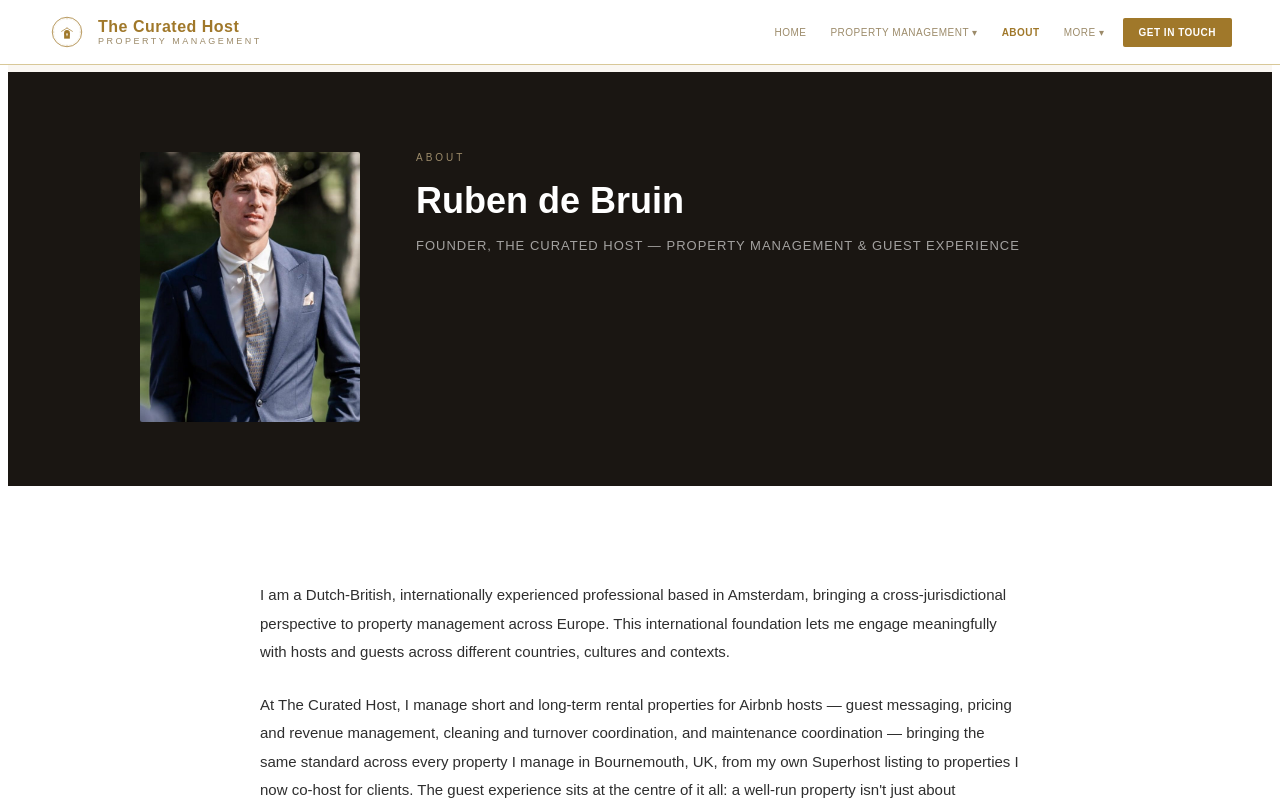
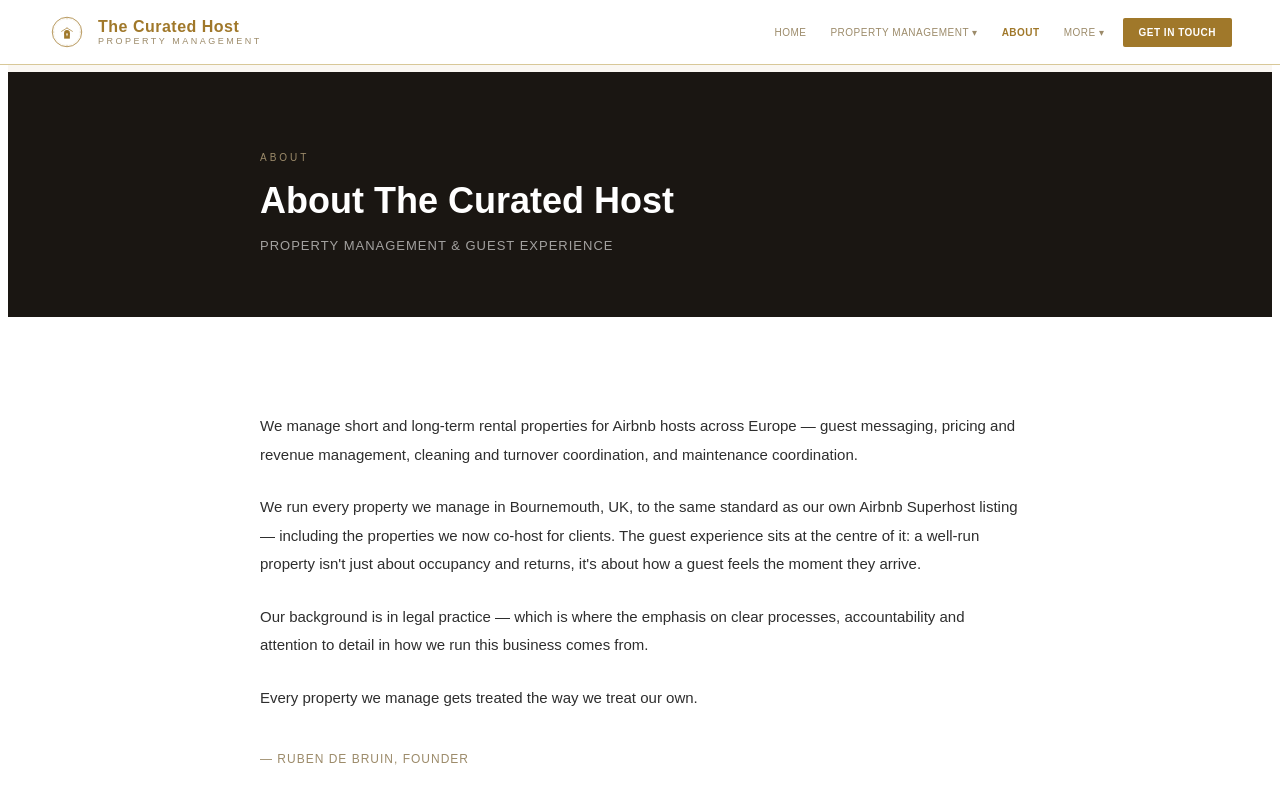
Before and after one commit to thehostcurator-boop/The-curated-host, a React (Create React App) app: page / in a window 1280 px wide. Both pictures are taken after a click on the button "ABOUT". Shown: the top 800 px of the page. Built offline with nearby package versions, Linux system fonts and the light colour scheme.

Commit message:
Update App.jsx

```diff
--- a/src/App.jsx
+++ b/src/App.jsx
@@ -639,58 +639,42 @@ function AboutPage({ setPage }) {
 return (
 <div style={{ paddingTop: "64px" }}>
 <div style={{ padding: "80px 10% 64px", background: DARK }}>
-<div style={{ maxWidth: "1000px", margin: "0 auto", display: "flex", gap: "56px",
-alignItems: "flex-start", flexWrap: "wrap" }}>
-<img src={IMG_HEADSHOT_PORTRAIT} alt="Ruben de Bruin" style={{ width: "220px", height: "270px",
-objectFit: "cover", borderRadius: "2px", flex: "0 0 auto" }} />
-<div style={{ flex: "1 1 320px", minWidth: 0 }}>
+<div style={{ maxWidth: "760px", margin: "0 auto" }}>
 <SectionLabel text="About" />
-<Heading light>Ruben de Bruin</Heading>
+<Heading light>About The Curated Host</Heading>
 <p style={{ fontFamily: "'Futura','Century Gothic',sans-serif", fontSize: "13px", color:
 "rgba(255,255,255,0.6)", letterSpacing: "1px", textTransform: "uppercase", marginBottom: "0" }}>
-Founder, The Curated Host — Property Management &amp; Guest Experience
-</p>
-</div>
+Property Management &amp; Guest Experience
+</p>
 </div>
 </div>
 <div style={{ padding: "clamp(48px, 8vw, 80px) clamp(20px, 8%, 10%)", background: WHITE }}>
 <div style={{ maxWidth: "760px", margin: "0 auto" }}>
 <p style={{ fontFamily: "'Futura','Century Gothic',sans-serif", fontSize: "15px", color:
 BODY, lineHeight: "1.9", marginBottom: "24px" }}>
-I am a Dutch-British, internationally experienced professional based in Amsterdam,
-bringing a cross-jurisdictional perspective to property management across Europe.
-This international foundation lets me engage meaningfully with hosts and guests across
-different countries, cultures and contexts.
+We manage short and long-term rental properties for Airbnb hosts across Europe —
+guest messaging, pricing and revenue management, cleaning and turnover coordination,
+and maintenance coordination.
 </p>
 <p style={{ fontFamily: "'Futura','Century Gothic',sans-serif", fontSize: "15px", color:
 BODY, lineHeight: "1.9", marginBottom: "24px" }}>
-At The Curated Host, I manage short and long-term rental properties for Airbnb hosts —
-guest messaging, pricing and revenue management, cleaning and turnover coordination,
-and maintenance coordination — bringing the same standard across every property I
-manage in Bournemouth, UK, from my own Superhost listing to properties I now co-host
-for clients. The guest experience sits at the centre of it all: a well-run property
-isn't just about occupancy and returns, it's about how a guest feels the moment they
-arrive.
+We run every property we manage in Bournemouth, UK, to the same standard as our own
+Airbnb Superhost listing — including the properties we now co-host for clients. The
+guest experience sits at the centre of it: a well-run property isn't just about
+occupancy and returns, it's about how a guest feels the moment they arrive.
 </p>
 <p style={{ fontFamily: "'Futura','Century Gothic',sans-serif", fontSize: "15px", color:
 BODY, lineHeight: "1.9", marginBottom: "24px" }}>
-I bring to this work a foundation in legal practice, navigating regulatory frameworks,
-managing risk, and supporting sound decision-making across corporate and international
-environments — working at the intersection of legal, strategic, operational and
-interpersonal dynamics to translate complexity into practical, dependable outcomes for
-the property owners I work with.
+Our background is in legal practice — which is where the emphasis on clear processes,
+accountability and attention to detail in how we run this business comes from.
 </p>
 <p style={{ fontFamily: "'Futura','Century Gothic',sans-serif", fontSize: "15px", color:
-BODY, lineHeight: "1.9", marginBottom: "24px" }}>
-I also serve as Vice President of the UCLA Alumni UK Network and as a Board Member of
-the University of California Trust, contributing to governance, strategic direction and
-stakeholder engagement — experience that shapes how I run this business: with clear
-processes, accountability and attention to detail.
-</p>
-<p style={{ fontFamily: "'Futura','Century Gothic',sans-serif", fontSize: "15px", color:
-WARM, lineHeight: "1.9", fontStyle: "italic" }}>
-I am drawn to work where thoughtful hosting, trust and the guest experience are at the
-heart of it — and I manage every property the way I manage my own.
+BODY, lineHeight: "1.9", marginBottom: "40px" }}>
+Every property we manage gets treated the way we treat our own.
+</p>
+<p style={{ fontFamily: "'Futura','Century Gothic',sans-serif", fontSize: "12px", color:
+WARM, letterSpacing: "1px", textTransform: "uppercase", marginBottom: "0" }}>
+— Ruben de Bruin, Founder
 </p>
 <div style={{ display: "flex", gap: "12px", flexWrap: "wrap", marginTop: "40px" }}>
 <button onClick={() => setPage("Property Management")} style={{
```
